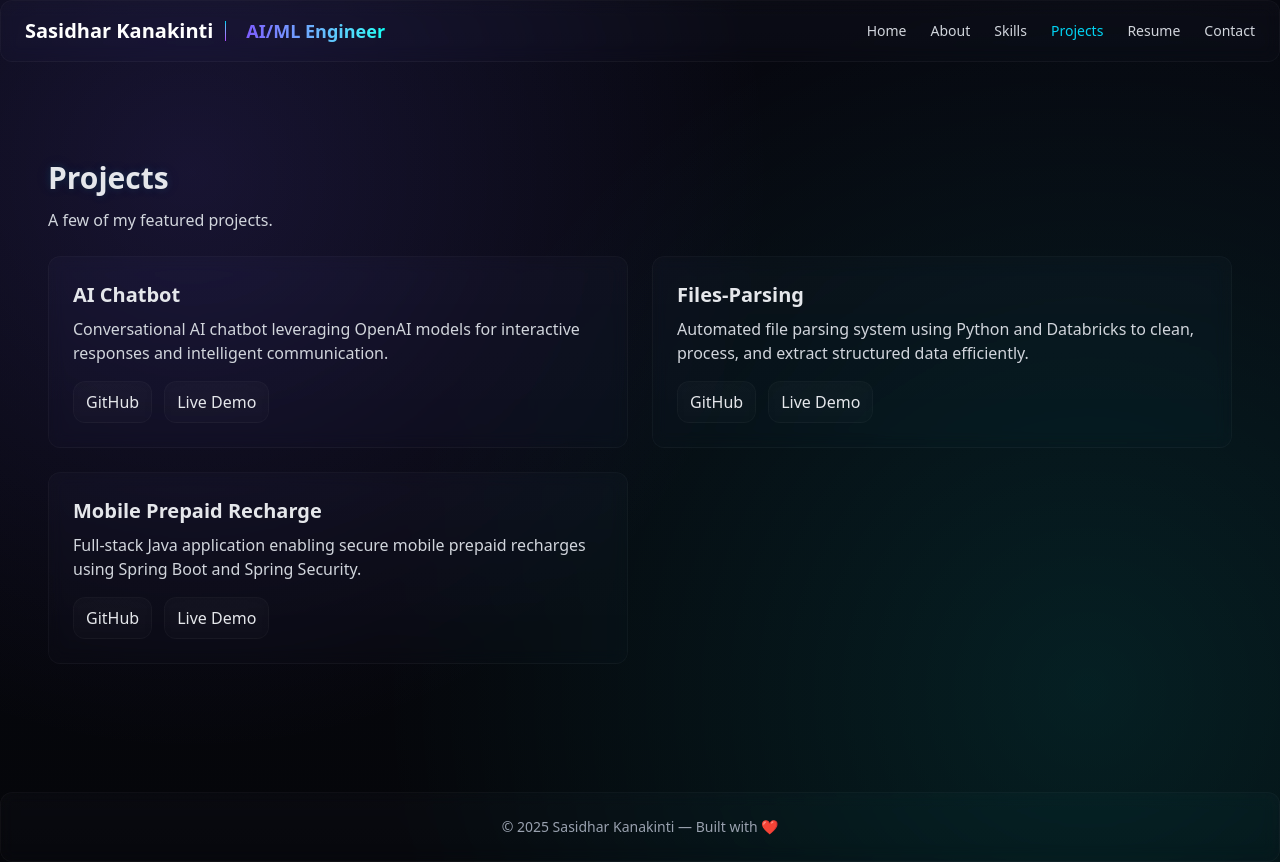
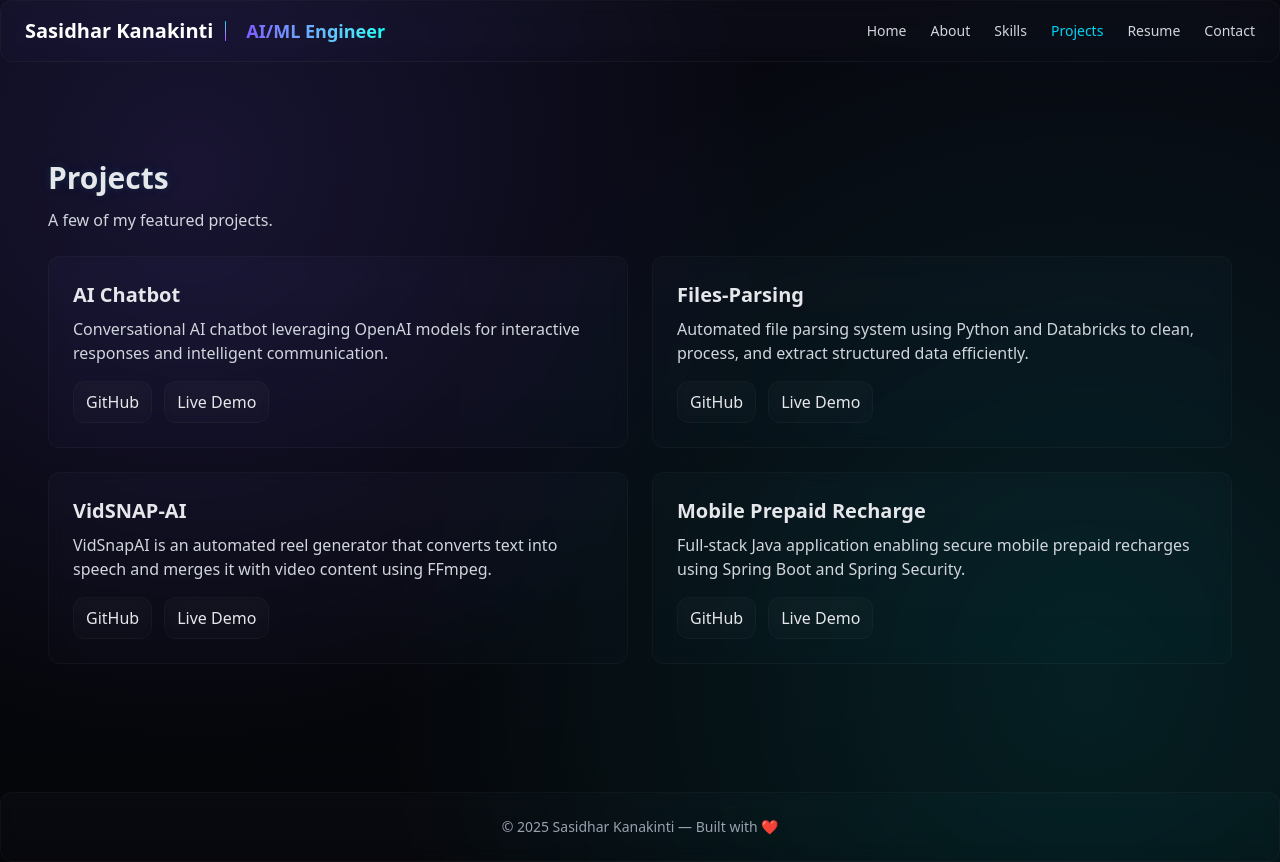
Before and after one commit to sasi-kanakinti/portfolio_multipage, a React (Vite) app: page /projects in a window 1280 px wide. Built offline with nearby package versions, Linux system fonts and the light colour scheme.

Commit message:
Update Projects.jsx

```diff
--- a/src/pages/Projects.jsx
+++ b/src/pages/Projects.jsx
@@ -6,7 +6,8 @@ import { motion } from "framer-motion";
 const demoProjects = [
 { id: 1, title: 'AI Chatbot', desc: 'Conversational AI chatbot leveraging OpenAI models for interactive responses and intelligent communication.', repo: 'https://github.com/sasi-kanakinti/Chat-bot.git', demo: 'https://chat-bot-inky-omega-98.vercel.app/' },
 { id: 2, title: 'Files-Parsing', desc: 'Automated file parsing system using Python and Databricks to clean, process, and extract structured data efficiently.', repo: 'https://github.com/sasi-kanakinti/Files-Parsing.git', demo: 'https://portfolio-demo-basic.vercel.app' },
-{ id: 3, title: 'Mobile Prepaid Recharge', desc: 'Full-stack Java application enabling secure mobile prepaid recharges using Spring Boot and Spring Security.', repo: 'https://github.com/sasi-kanakinti/Mobile_Prepaid_Recharge.git', demo: '#' }
+{ id: 3, title: 'VidSNAP-AI', desc: 'VidSnapAI is an automated reel generator that converts text into speech and merges it with video content using FFmpeg.', repo: 'https://github.com/sasi-kanakinti/VidSnapAI.git', demo: 'https://vidsnapai-2vcs.onrender.com' },
+{ id: 4, title: 'Mobile Prepaid Recharge', desc: 'Full-stack Java application enabling secure mobile prepaid recharges using Spring Boot and Spring Security.', repo: 'https://github.com/sasi-kanakinti/Mobile_Prepaid_Recharge.git'}
 ]
 
 
```
